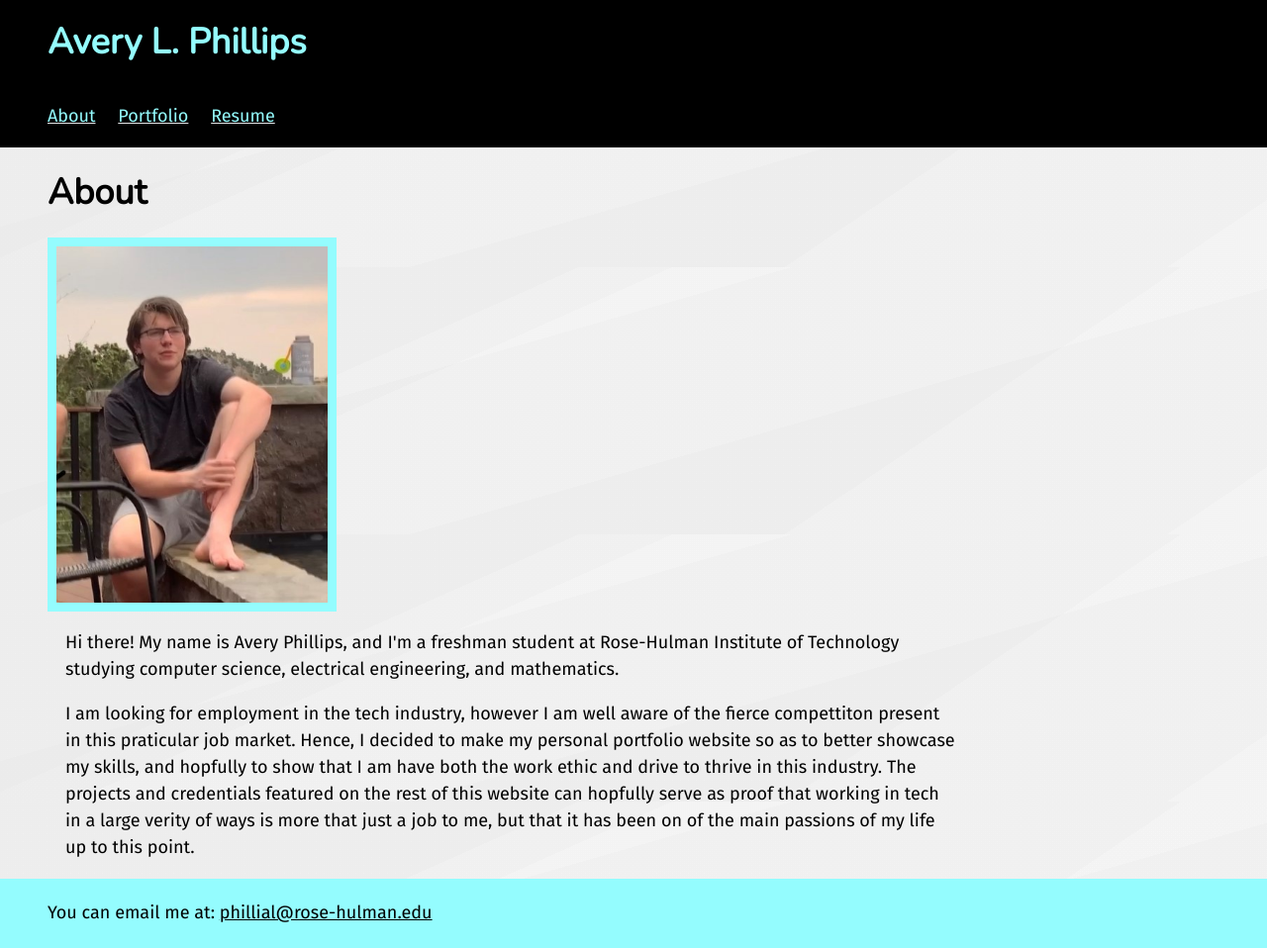
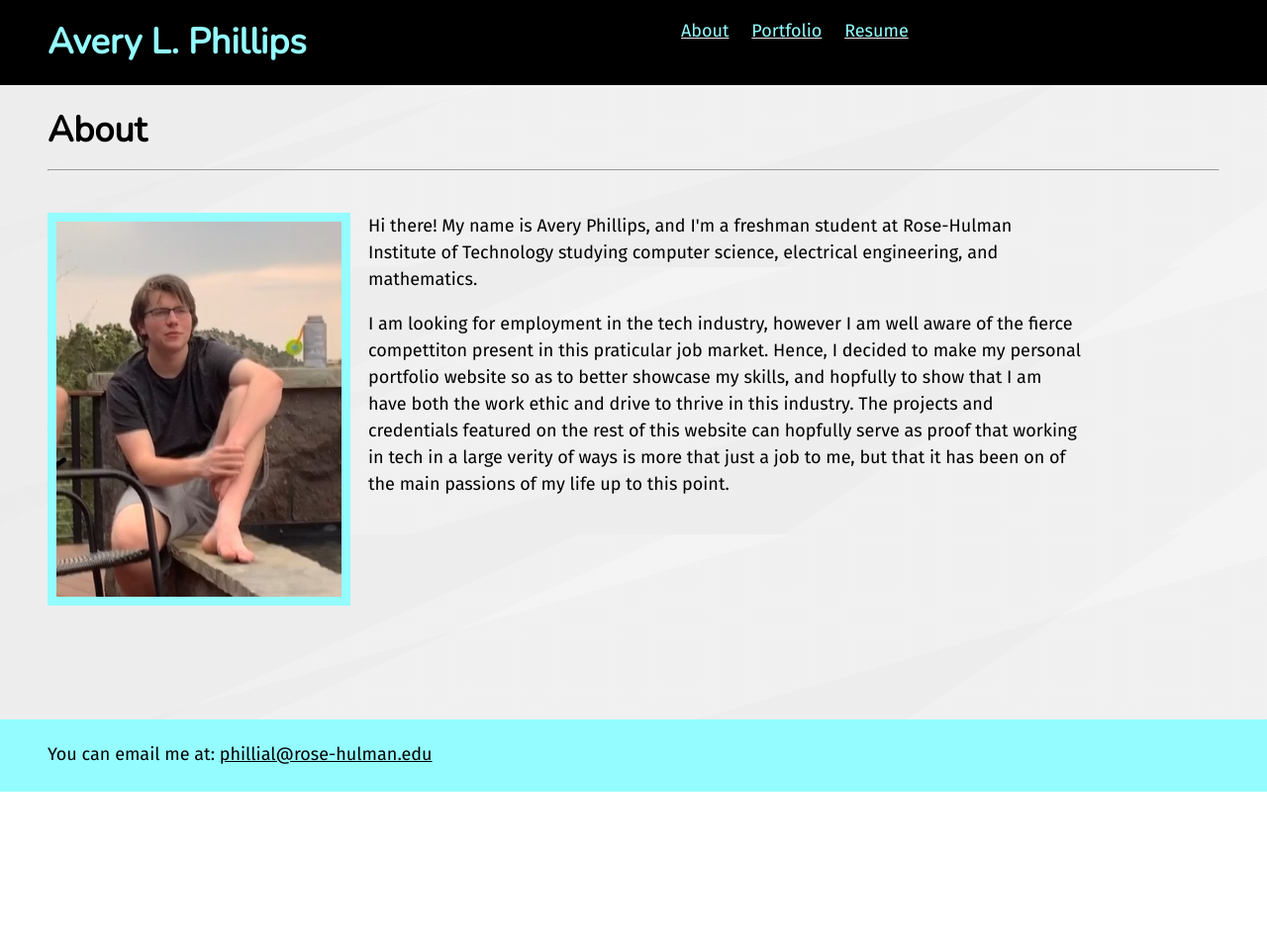
Before and after one commit to phillial/phillial.github.io, a plain HTML site: page Projects/index.html in a window 1280 px wide. Shown: the whole page at 99% size. After the commit the page ends 800 px from the top, so only its background shows below. Drawn offline with nearby package versions, Linux system fonts and the light colour scheme.

Commit message:
Personal portfolio site finishing stuff for part 3

```diff
--- a/Projects/index.html
+++ b/Projects/index.html
@@ -2,7 +2,7 @@
 <html lang="en">
   <head>
     <meta charset="utf-8" />
-    <meta name="viewport" content="width=device-width, initial-scale=1" />
+    <meta name="viewport" content="width=device-width, initial-scale=1">
     <title>Avery Phillips' personal cite</title>
     <link rel="stylesheet" href="styles/normalize.css" />
     <link rel="stylesheet" href="styles/main.css" />
@@ -12,20 +12,24 @@
     <link rel="icon" type="image/png" sizes="16x16" href="images/favicon-16x16.png">
     <link rel="manifest" href="site.webmanifest">
   </head>
-  <body class="container" id="about">
-    <header class="col-3">
+  <body id="about">
+    <header>
       <h1>Avery L. Phillips</h1>
     </header>
-    <nav class="col-9">
+    <nav>
       <ul>
-        <li><a href="index.html">About</a></li>
-        <li><a href="portfolio.html">Portfolio</a></li>
-        <li><a href="resume.html">Resume</a></li>
+        <li><a id="aboutFile" href="index.html">About</a></li>
+        <li><a id="portfolioFile" href="portfolio.html">Portfolio</a></li>
+        <li><a id="resumeFile" href="resume.html">Resume</a></li>
       </ul>
     </nav>
-    <main class="row">
-      <h1>About</h1>
-      <img src="images/AboutPicture.jpg"/>
+    <main>
+      <h1>
+        About
+        <hr>
+      </h1>
+      <div>
+        <img src="images/AboutPicture.jpg" alt="A photo of me at my home"/>
         <div>
           <p> Hi there! My name is Avery Phillips, and I'm a freshman student at
             Rose-Hulman Institute of Technology studying computer science, electrical
@@ -41,9 +45,11 @@
             a large verity of ways is more that just a job to me, but that it has been
             on of the main passions of my life up to this point.
           </p>
+        </div>
       </div>
     </main>
-    <footer class="row">
+    <button id="scrollBtn">Scroll To Top</button>
+    <footer>
         <div>
         You can email me at: <a href="mailto:phillial@rose-hulman.edu">phillial@rose-hulman.edu</a>
       </div>
--- a/Projects/scripts/main.js
+++ b/Projects/scripts/main.js
@@ -0,0 +1,28 @@
+var rhit = rhit || {};
+
+rhit.button = document.getElementById("scrollBtn");
+
+document.addEventListener('scroll', function(e) {
+    if(window.scrollY == 0) {
+        rhit.button.style.display = "none";
+    } else {
+        rhit.button.style.display = "inline-block";
+    }
+});
+
+
+
+rhit.scrollToTopButton = function () {
+    rhit.button.onclick = (event) => {
+        window.scroll(0, 0);
+    }
+};
+
+
+
+rhit.main = function () {
+	console.log("Ready");
+    rhit.scrollToTopButton();
+};
+
+rhit.main();
--- a/Projects/styles/main.css
+++ b/Projects/styles/main.css
@@ -29,21 +29,17 @@ h2, h3 {
     color: var(--body-color);
 }
 
-/* body#portfolio body#resume */
 
 body {
     height: 15em;
     display: grid;
-    grid-template-areas: "head nav"
+    grid-template-areas: "head head"
+                         "nav nav"
                          "main main"
                          "foot foot";
     grid-template-rows: auto auto auto auto;
 }
 
-body#about {
-    display: flex;
-    flex-direction: column;
-}
 
 body#about main {
     display: flex;
@@ -56,55 +52,6 @@ body#about > main > h1 {
     flex: 1 0 100%;
     border:var(--contrast-color);
 }
-
-body#about > main > img {
-    border:var(--contrast-color);
-    border-style: solid;
-    border-width: 0.5em;
-    padding-right: right 1em;
-    max-height: 20em;
-    width: auto;
-}
-
-body#about > main > div {
-    margin-left: 1em;
-}
-
-
-p {
-    max-width: 50em;
-}
-
-
-/* @media screen and (min-width: 26em) {
-    body {
-        grid-template-areas: "head nav"
-                             "main  main"
-                             "foot foot";
-        grid-template-columns: 3fr 5fr;
-        grid-template-rows: auto 1fr auto;
-    }
-}
-
-@media screen and (width: 768px) {
-    body {
-        grid-template-areas: "head nav"
-                             "main  main"
-                             "foot foot";
-        grid-template-columns: 1fr 1fr;
-        grid-template-rows: auto 1fr auto;
-    }
-}
-
-@media screen and (width: 540px) {
-    body {
-        grid-template-areas: "head nav"
-                             "main  main"
-                             "foot foot";
-        grid-template-columns: 2fr 1fr;
-        grid-template-rows: auto 1fr auto;
-    }
-} */
 
 
 body > * {
@@ -146,6 +93,7 @@ body > footer {
     background-color: var(--contrast-color);
 }
 
+
 header, footer {
     padding-top: 1.33rem;
     padding-bottom: 1.33rem;
@@ -155,7 +103,6 @@ header h1, footer h1 {
     margin: 0;
 }
 
-
 body#portfolio ul#portfolioList {
     display: flex;
     flex-wrap: wrap;
@@ -164,16 +111,216 @@ body#portfolio ul#portfolioList {
     padding: 0;
 }
 
-@media screen and (min-width: 26em) {
-    body#portfolio ul#portfolioList li {
-        flex-basis: 48%;
-        padding-right: 2%;
+
+
+
+body#about main {
+display: flex;
+align-items: flex-start;
+flex-wrap: wrap;
+flex-direction: row;
+}
+
+body#portfolio ul#portfolioList li {
+flex-basis: 48%;
+padding-right: 2%;
+}
+
+body#about > main > div > img {
+    border:var(--contrast-color);
+    border-style: solid;
+    border-width: 0.5em;
+    padding-right: right 1em;
+    max-width: 8em;
+    height: auto;
+}
+
+
+
+
+@media screen and (min-width: 576px) {
+    body {
+        grid-template-areas: "head head"
+                             "nav nav"
+                             "main main"
+                             "foot foot";
+        grid-template-rows: auto auto auto auto;
+    }
+
+    body#about main {
+        display: flex;
+        align-items: flex-start;
+        flex-wrap: wrap;
+        flex-direction: row;
+    }
+
+    body#about > main > img {
+        border:var(--contrast-color);
+        border-style: solid;
+        border-width: 0.5em;
+        padding-right: right 1em;
+        max-width: 8em;
+        height: auto;
     }
 }
+
+@media screen and (min-width: 768px) {
+    body {
+        grid-template-areas: "head nav"
+                             "main main"
+                             "foot foot";
+        grid-template-columns: 1fr 1fr;
+        grid-template-rows: auto 1fr auto;
+    }
+
+    body#about > main > div > div {
+        margin-left: 1em;
+        max-width: 23em;
+    }
+
+    body#about main {
+        display: flex;
+        align-items: flex-start;
+        flex-wrap: wrap;
+        flex-direction: row;
+    }
+
+    body#about main > div {
+        display: flex;
+        align-items: flex-start;
+        flex-wrap: nowrap;
+        flex-direction: row;
+    }
+
+    body#about > main > div > img {
+        border:var(--contrast-color);
+        border-style: solid;
+        border-width: 0.5em;
+        padding-right: right 1em;
+        max-width: 12em;
+        height: auto;
+    }
+
+    body#about footer {
+        position:fixed;
+        bottom:0;
+        left:0;
+        right:0;
+        height:30px;
+    }
+
+}
+
+@media screen and (min-width: 992px) {
+    body {
+        grid-template-areas: "head nav"
+                             "main  main"
+                             "foot foot";
+        grid-template-columns: 1fr 1fr;
+        grid-template-rows: auto 1fr auto;
+    }
+
+    body#about > main > div > div {
+        margin-left: 1em;
+        max-width: 31em;
+    }
+
+    body#about main {
+        display: flex;
+        align-items: flex-start;
+        flex-wrap: wrap;
+        flex-direction: row;
+    }
+
+    body#about main > div {
+        display: flex;
+        align-items: flex-start;
+        flex-wrap: nowrap;
+        flex-direction: row;
+    }
+
+
+    body#about > main > div > img {
+        border:var(--contrast-color);
+        border-style: solid;
+        border-width: 0.5em;
+        padding-right: right 1em;
+        max-width: 14em;
+        height: auto;
+    }
+
+    body#about footer {
+        position:fixed;
+        bottom:0;
+        left:0;
+        right:0;
+        height:30px;
+    }
+}
+
+
+@media screen and (min-width: 1140px) {
+    body {
+        grid-template-areas: "head nav"
+                             "main  main"
+                             "foot foot";
+        grid-template-columns: 1fr 1fr;
+        grid-template-rows: auto 1fr auto;
+    }
+
+    body#about > main > div > div {
+        margin-left: 1em;
+        max-width: 40em;
+    }
+
+    body#about main {
+        display: flex;
+        align-items: flex-start;
+        flex-wrap: wrap;
+        flex-direction: row;
+    }
+
+    body#about main > div {
+        display: flex;
+        align-items: flex-start;
+        flex-wrap: nowrap;
+        flex-direction: row;
+    }
+
+
+    body#about > main > div > img {
+        border:var(--contrast-color);
+        border-style: solid;
+        border-width: 0.5em;
+        padding-right: right 1em;
+        max-width: 16em;
+        height: auto;
+    }
+
+    body#about footer {
+        position:fixed;
+        bottom:0;
+        left:0;
+        right:0;
+        height:30px;
+    }
+}
+
 
 body#portfolio ul#portfolioList li img {
     max-height: 16em;
     width: auto;
+}
+
+
+p {
+    margin-top: 0%;
+}
+
+
+body#portfolio ul#portfolioList li h2 a:hover {
+    color: var(--contrast-color);
+    text-decoration-color: var(--contrast-color);
 }
 
 a {
@@ -195,3 +342,11 @@ body > nav a:hover {
     color: var(--header-color);
     text-decoration-color: var(--header-color);
 }
+
+
+#scrollBtn {
+    display: none;
+    position: fixed;
+    bottom: 50px;
+    right: 30px;
+}
```
Also changed, not shown: Projects/portfolio.html (+7 -0 lines), Projects/resume.html (+1 -0 lines).
